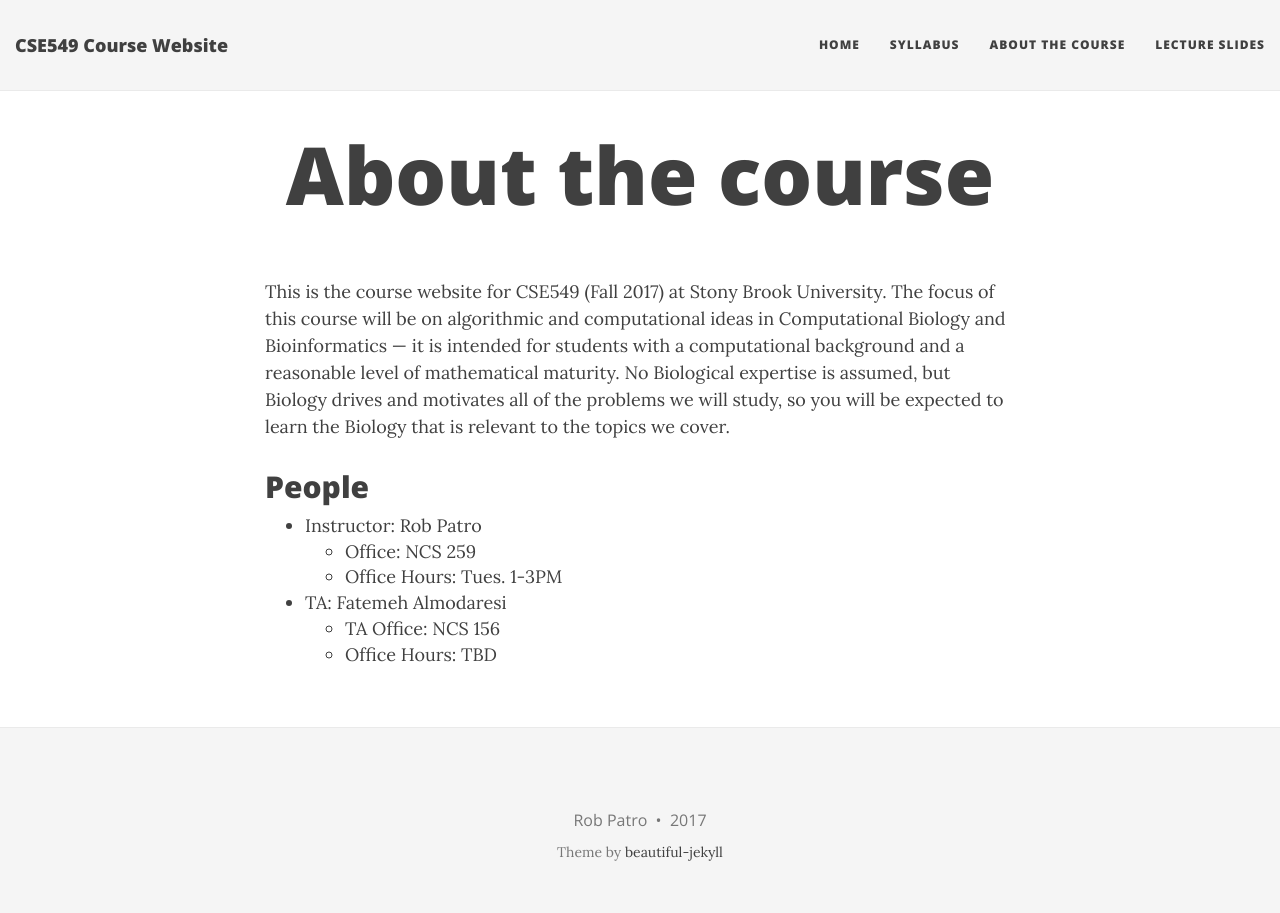
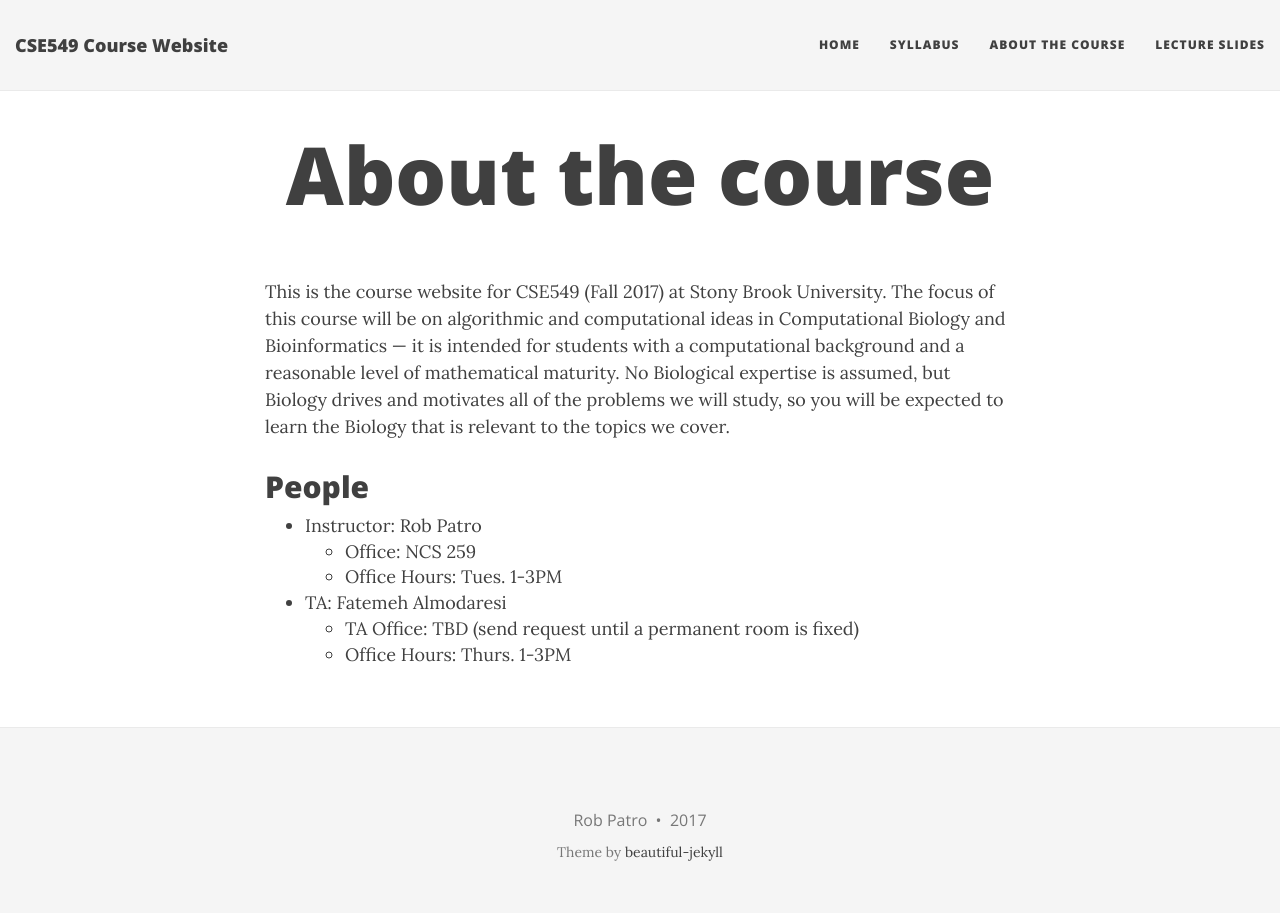
Before and after one commit to rob-p/CSE549F17, a Jekyll site: the page built from aboutme.md, in a window 1280 px wide. Built offline with Jekyll 4.4.1, drawn with Linux system fonts in a browser that asks for light colours; nearby versions of some CDN libraries.

Commit message:
updates for day 1

```diff
--- a/aboutme.md
+++ b/aboutme.md
@@ -18,5 +18,5 @@ is relevant to the topics we cover.
 	- Office: NCS 259
     - Office Hours: Tues. 1-3PM
 - TA: Fatemeh Almodaresi
-	- TA Office: NCS 156
-    - Office Hours: TBD
+	- TA Office: TBD (send request until a permanent room is fixed)
+    - Office Hours: Thurs. 1-3PM
```
Also changed, not shown: syllabus.md (+3 -0 lines), 1 other file.
